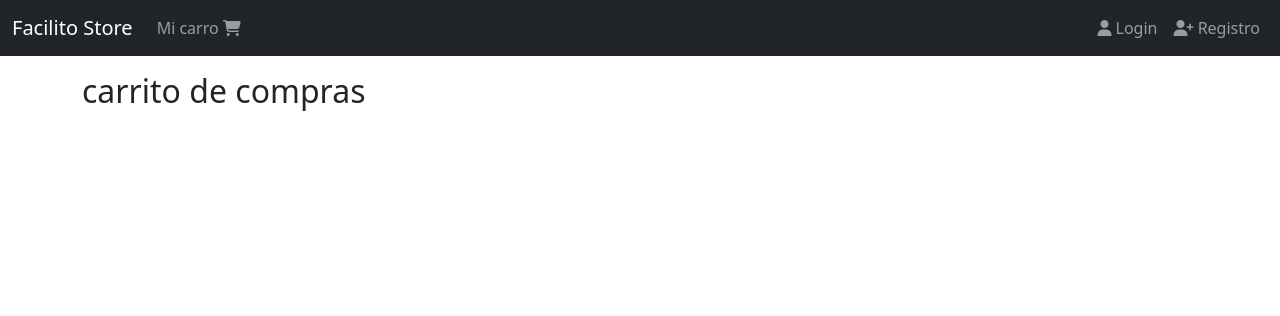
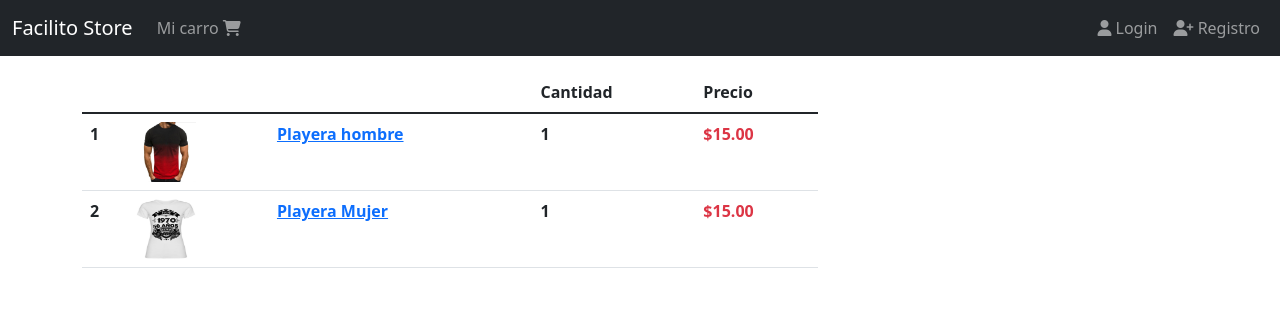
Before and after one commit to reivincitot/facilito_store, a Django app: template carts/templates/carts/cart.html in a window 1280 px wide. Shown: the top 316 px of the page. Run offline with Django 3.2, Linux system fonts and the light colour scheme; the template is opened without the code that fills it: values that come from a table or form of the project are taken from there, others are empty; data comes from the database, SQL or seed files in the repository; both versions use the stored data as it was after the commit; some libraries are stand-ins or nearby versions.

Commit message:
Video 9 listado de productos del carrode compras modulo 6 curso aplicaciones web con django codigo facilito

```diff
--- a/carts/templates/carts/cart.html
+++ b/carts/templates/carts/cart.html
@@ -1,4 +1,48 @@
 {% extends 'base.html' %}
+{% load product_extras %}
 {% block content %}
-<h2>carrito de compras</h2>
+{% if cart.products.exists %}
+<div class="col-8">
+    <table class="table">
+        <thead>
+            <tr>
+                <th scoope="col"></th>
+                <th scoope="col"></th>
+                <th scoope="col"></th>
+                <th scoope="col">Cantidad</th>
+                <th scoope="col">Precio</th>
+            </tr>
+        </thead>
+        <tbody>
+            {% for product in cart.products.all %}
+                <tr>
+                    <th>{{forloop.counter}}</th>    {% comment %} th1 {% endcomment %}
+                    <th>                            {% comment %} th2 {% endcomment %}
+                        {% if product.image %}
+                        <img src="{{product.image.url}}" alt="Imagen del producto" width="60px" height="60px">
+                        {% endif %}
+                    </th>
+                    <th>                             {% comment %} th3 {% endcomment %}
+                        <a href=" {% url 'products:product' product.slug %}">{{product.title}}</a>
+                    </th>
+                    <th>1</th>                      {% comment %} th4 {% endcomment %}
+                    <th>                            {% comment %} th5 {% endcomment %}
+                        <span class= "font-wight-bold text-danger">{{product.price | price_format}}  </span>
+                    </th>
+
+                </tr>
+            {% endfor %}
+        </tbody>
+    </table>
+    <div class="col">
+
+    </div>
+</div>
+{% else %}
+<div class="col">
+    <p class="h3">Tu carro de compras está vacío</p>
+    <a href="{% url 'index' %}" class="nav-link">Seguir comprando</a>
+</div>
+{% endif %}
+
 {% endblock  %}
--- a/carts/views.py
+++ b/carts/views.py
@@ -10,7 +10,7 @@ def cart(request):
 
 
     return render(request,'carts/cart.html',{
-
+        'cart':cart
     })
 
 def add(request):
```
Also changed, not shown: db.sqlite3.
